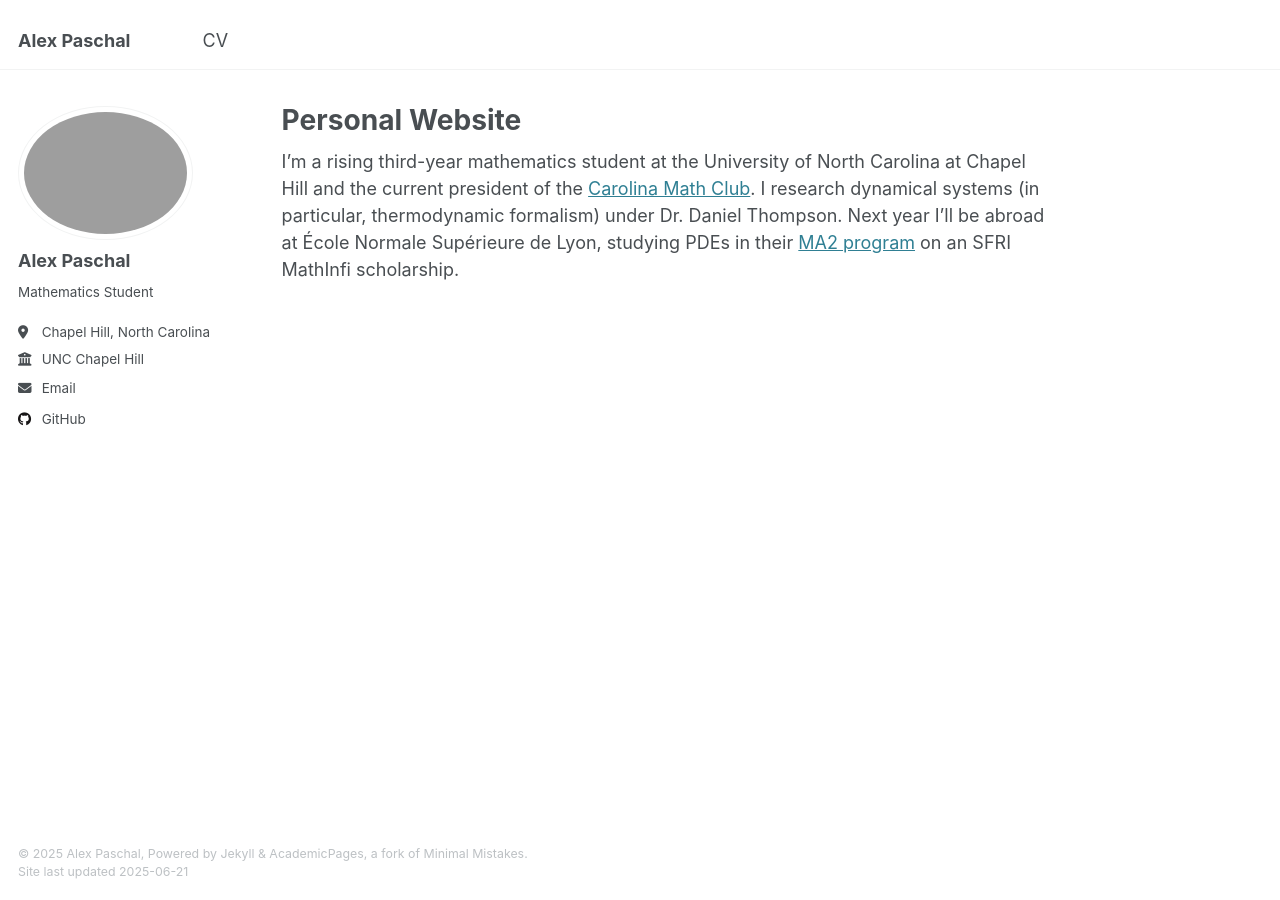
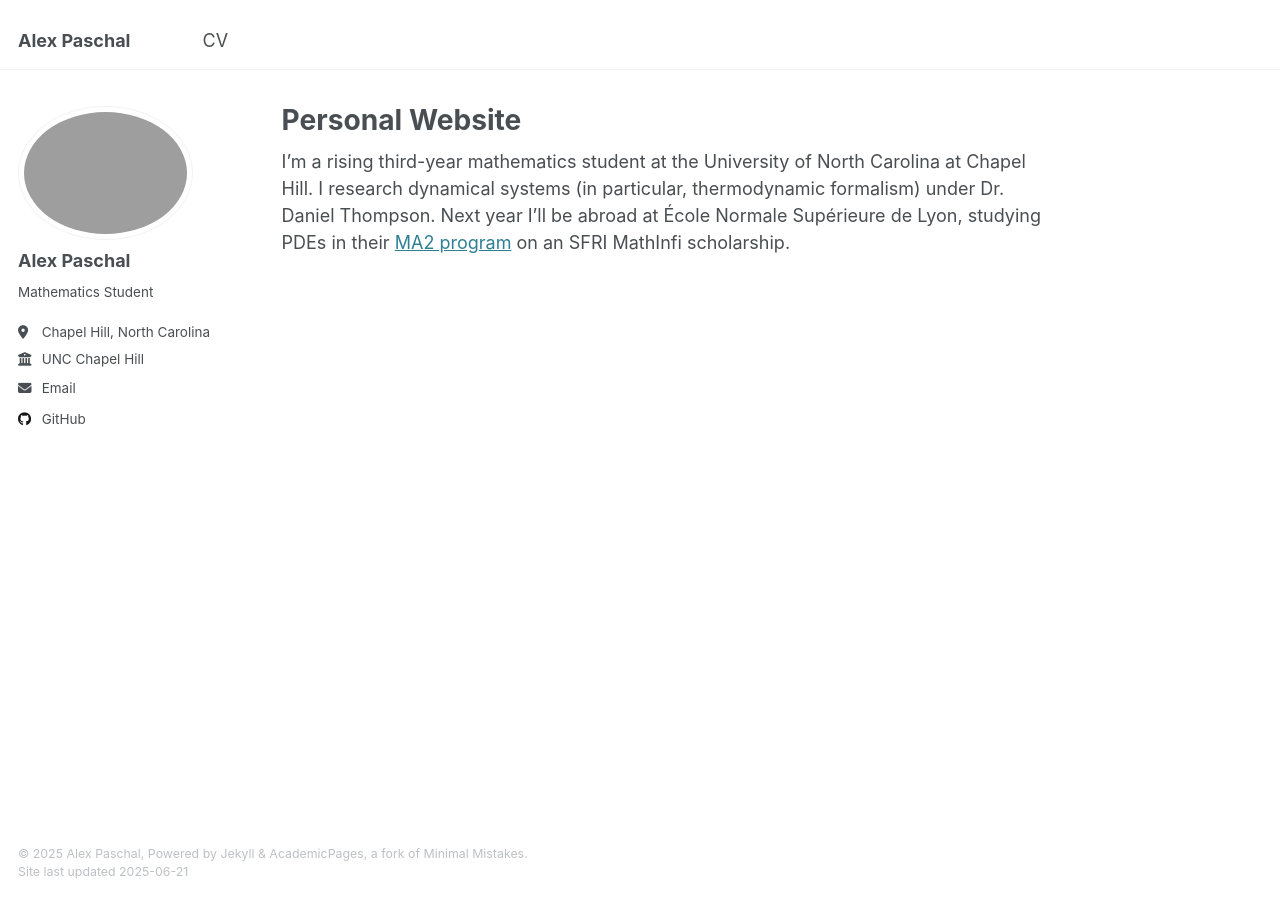
Before and after one commit to alexmpaschal/alexmpaschal.github.io, a Jekyll site: the page built from _pages/about.md, in a window 1280 px wide. Built offline with Jekyll 4.4.1, drawn with Linux system fonts in a browser that asks for light colours.

Commit message:
Update about.md

```diff
--- a/_pages/about.md
+++ b/_pages/about.md
@@ -7,4 +7,4 @@ redirect_from:
   - /about.html
 ---
 
-I'm a rising third-year mathematics student at the University of North Carolina at Chapel Hill and the current president of the [Carolina Math Club](https://heellife.unc.edu/organization/carolinamathclub). I research dynamical systems (in particular, thermodynamic formalism) under Dr. Daniel Thompson. Next year I'll be abroad at École Normale Supérieure de Lyon, studying PDEs in their [MA2 program](http://mathematiques.ens-lyon.fr/parcours-2025-2026-396607.kjsp?RH=1702642109901&RF=1733132107231) on an SFRI MathInfi scholarship.
+I'm a rising third-year mathematics student at the University of North Carolina at Chapel Hill. I research dynamical systems (in particular, thermodynamic formalism) under Dr. Daniel Thompson. Next year I'll be abroad at École Normale Supérieure de Lyon, studying PDEs in their [MA2 program](http://mathematiques.ens-lyon.fr/parcours-2025-2026-396607.kjsp?RH=1702642109901&RF=1733132107231) on an SFRI MathInfi scholarship.
```
